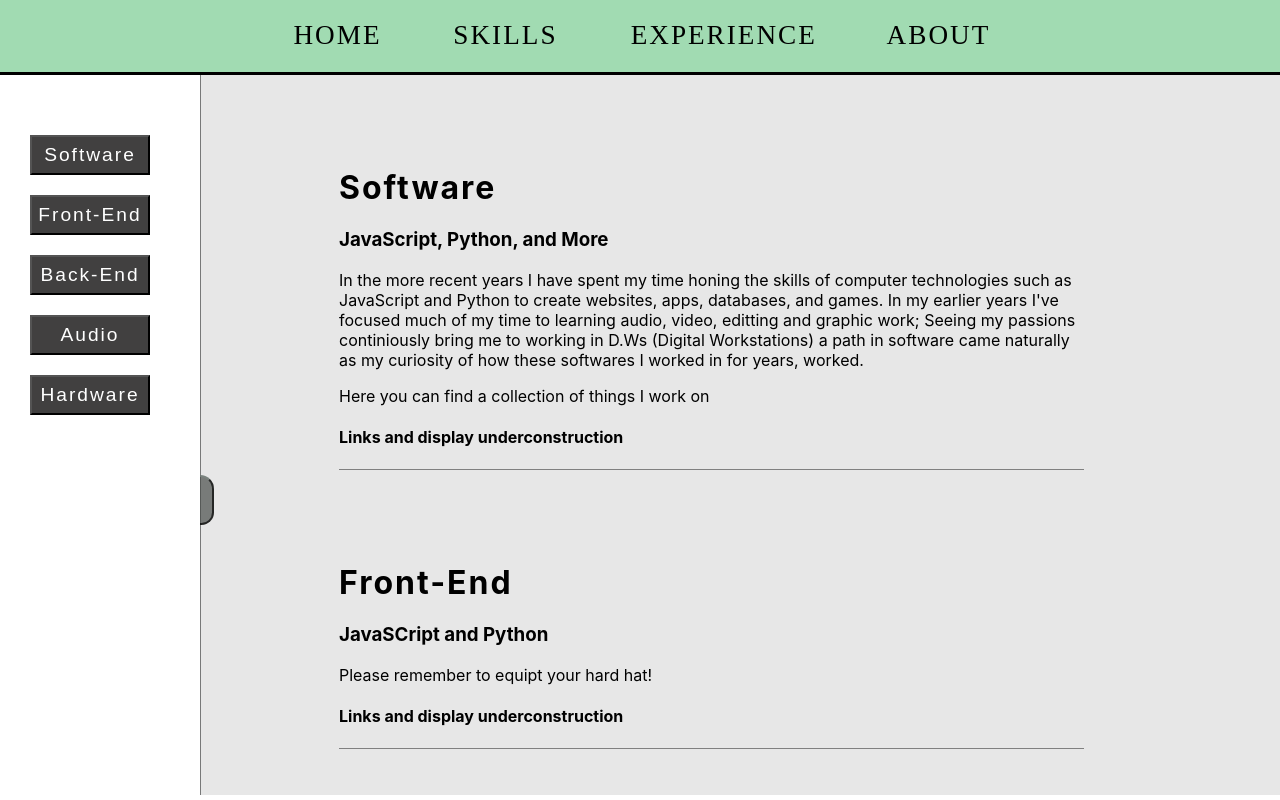
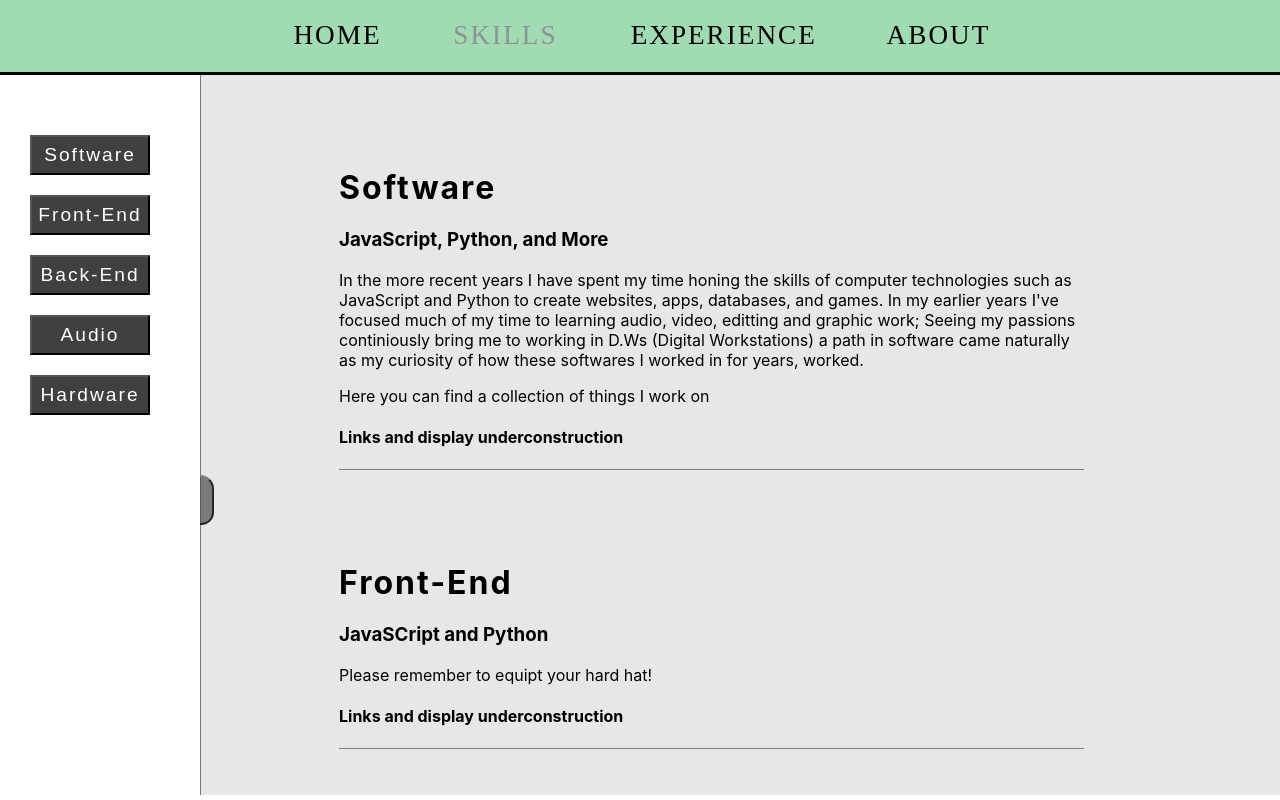
Before and after one commit to Vrndavana/Hines, a React (Create React App) app in the folder hines/: page /Skills in a window 1280 px wide. Built offline with nearby package versions, Linux system fonts and the light colour scheme.

Commit message:
Nav Button Hilght On Click

```diff
--- a/hines/src/App.css
+++ b/hines/src/App.css
@@ -298,4 +298,7 @@ a{
 #asd{
   color:rgb(0, 0, 0);
 }
+#sasd{
+  color:rgb(143, 145, 153);
+}
  /*   _____--------_____------ >>>>       MAIN SCROLLING BAR ON SKILLS PAGE HIDDEN ON INDEX.CSS       <<<<_____--------_____------ */
--- a/hines/src/Components/About.js
+++ b/hines/src/Components/About.js
@@ -11,7 +11,7 @@ return(
         <Link to='/' >           <a href="" id="asd"> HOME      </a>      </Link>
         <Link to='/Skills'>      <a href="" id="asd">SKILLS     </a>      </Link>
         <Link to='/Experience'>  <a href="" id="asd">EXPERIENCE </a>      </Link>
-        <Link to='/About'>       <a href="" id="asd">ABOUT      </a>      </Link>
+        <Link to='/About'>       <a href="" id="sasd">ABOUT      </a>      </Link>
       </Nav>
 
 
--- a/hines/src/Components/Experience.js
+++ b/hines/src/Components/Experience.js
@@ -11,7 +11,7 @@ function Experience() {
       <Nav>
         <Link to='/' >           <a href="" id="asd"> HOME      </a>      </Link>
         <Link to='/Skills'>      <a href="" id="asd">SKILLS     </a>      </Link>
-        <Link to='/Experience'>  <a href="" id="asd">EXPERIENCE </a>      </Link>
+        <Link to='/Experience'>  <a href="" id="sasd">EXPERIENCE </a>      </Link>
         <Link to='/About'>       <a href="" id="asd">ABOUT      </a>      </Link>
       </Nav>
 
--- a/hines/src/Components/Home.js
+++ b/hines/src/Components/Home.js
@@ -9,7 +9,7 @@ function Home() {
 
         <div>
             <Nav>
-             <Link to='/' >           <a href="" id="asd"> HOME      </a>      </Link>
+             <Link to='/' >           <a href="" id="sasd"> HOME      </a>      </Link>
              <Link to='/Skills'>      <a href="" id="asd">SKILLS     </a>      </Link>
              <Link to='/Experience'>  <a href="" id="asd">EXPERIENCE </a>      </Link>
              <Link to='/About'>       <a href="" id="asd">ABOUT      </a>      </Link>
--- a/hines/src/Components/Skills.js
+++ b/hines/src/Components/Skills.js
@@ -10,7 +10,7 @@ function Skills() {
 
       <Nav>
         <Link to='/' >           <a href="" id="asd"> HOME      </a>      </Link>
-        <Link to='/Skills'>      <a href="" id="asd">SKILLS     </a>      </Link>
+        <Link to='/Skills'>      <a href="" id="sasd">SKILLS     </a>      </Link>
         <Link to='/Experience'>  <a href="" id="asd">EXPERIENCE </a>      </Link>
         <Link to='/About'>       <a href="" id="asd">ABOUT      </a>      </Link>
       </Nav>
```
